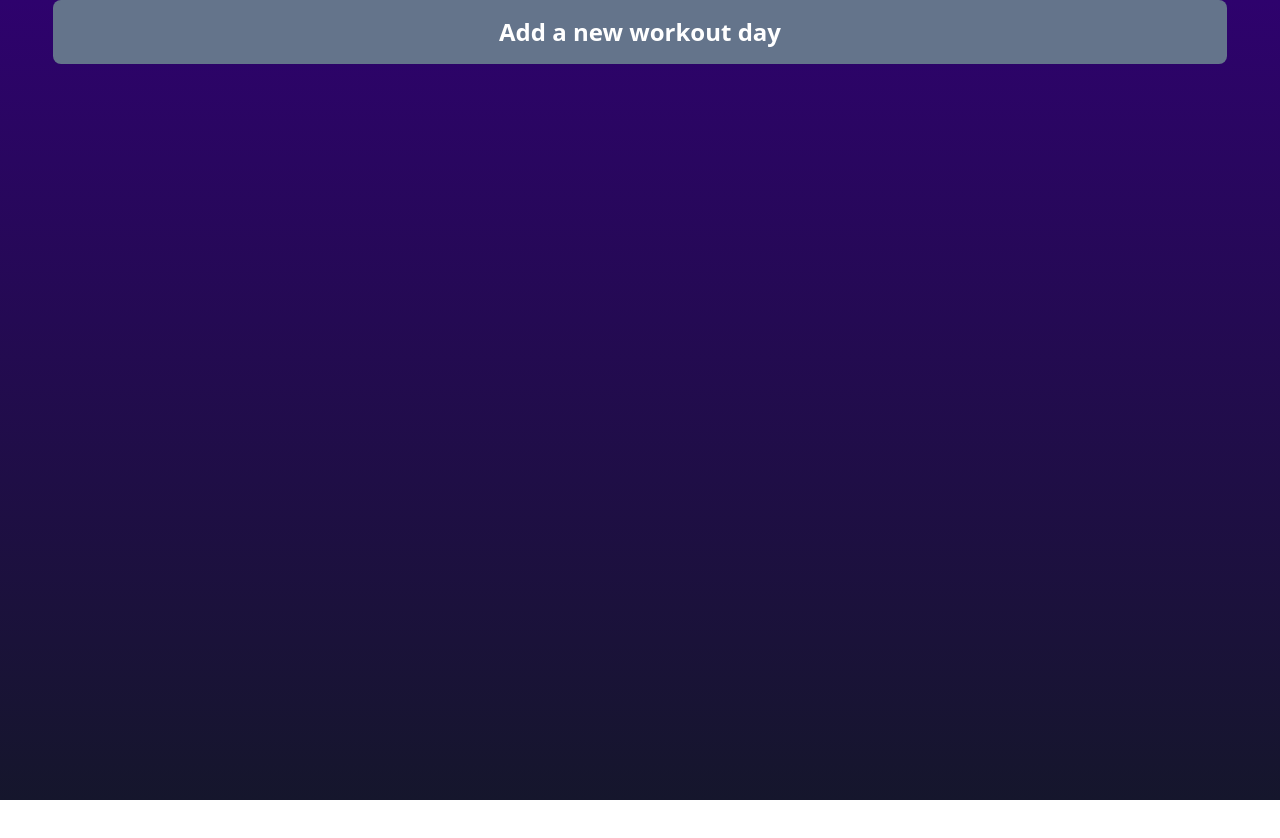
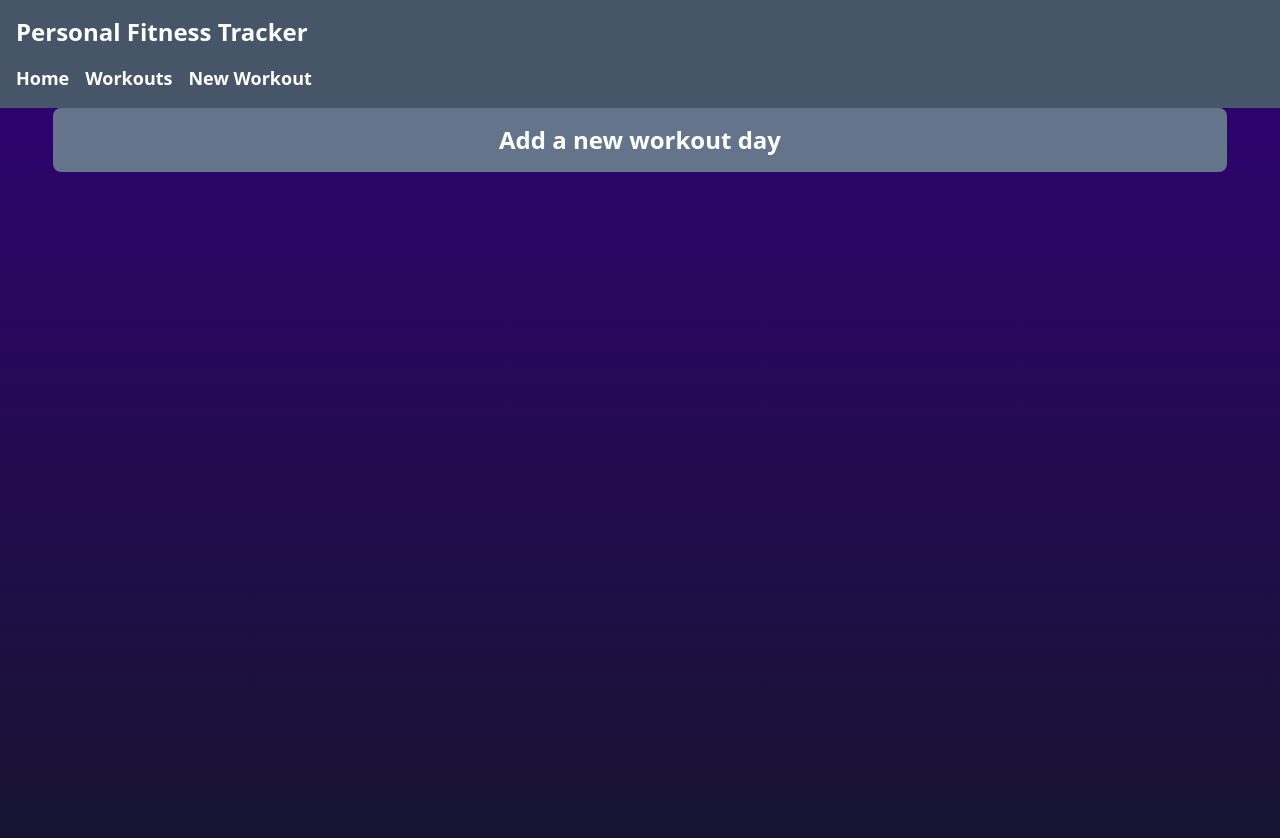
Before and after one commit to abdihashii/personal-fitness-tracker, a Next.js app in the folder personal-fitness-tracker/: page / in a window 1280 px wide. Shown: the top 838 px of the page. Before the commit the page ends 800 px from the top, so only its background shows below. Built offline with nearby package versions, Linux system fonts and the light colour scheme.

Commit message:
add layout

```diff
--- /dev/null
+++ b/personal-fitness-tracker/src/components/layout/index.tsx
@@ -0,0 +1,27 @@
+import Link from "next/link";
+
+const Layout = ({ children }: { children: React.ReactNode }) => {
+  return (
+    <div>
+      <header className="bg-slate-600 px-4 py-4 text-white">
+        <h1 className="text-2xl font-semibold">Personal Fitness Tracker</h1>
+        <nav className="mt-4 flex flex-row gap-4">
+          <Link href="/" className="text-lg font-semibold">
+            Home
+          </Link>
+          <Link href="/workouts" className="text-lg font-semibold">
+            Workouts
+          </Link>
+          <Link href="/new-workout" className="text-lg font-semibold">
+            New Workout
+          </Link>
+        </nav>
+      </header>
+      <main className="flex min-h-screen flex-col gap-10 bg-gradient-to-b from-[#2e026d] to-[#15162c]">
+        {children}
+      </main>
+    </div>
+  );
+};
+
+export default Layout;
--- a/personal-fitness-tracker/src/pages/index.tsx
+++ b/personal-fitness-tracker/src/pages/index.tsx
@@ -10,347 +10,10 @@ import type {
 } from "~/types/workoutTypes";
 import { workoutDaysAtom } from "~/store.ts/workoutStore";
 import { useAtom } from "jotai";
+import Layout from "~/components/layout";
 
 const Home: NextPage = () => {
   const [workoutDays] = useAtom(workoutDaysAtom);
-
-  /**
-
-    workoutDays: [
-      workoutDay: {
-        name: string,
-        warmups: [
-          {
-            name: string,
-            reps: string | number,
-            link: string,
-          },
-        ],
-        workouts: [
-          workoutGroup: {
-            name: string,
-            exercises: [
-              {
-                name: string,
-                sets: number,
-                reps: string | number,
-                link: string,
-              },
-            ],
-          }
-        ]
-      }
-
-   */
-
-  // const workoutDays: WorkoutDaysType = [
-  //   {
-  //     name: "Workout A",
-  //     warmups: [
-  //       {
-  //         name: "Squat to stand",
-  //         reps: 10,
-  //         link: "https://youtu.be/nyhVQKfLKWE",
-  //       },
-  //       {
-  //         name: "Climber + Rotation",
-  //         reps: "5 each side",
-  //         link: "https://youtu.be/rNfo8M0dMTo",
-  //       },
-  //       {
-  //         name: "Handcuffs",
-  //         reps: 10,
-  //         link: "https://youtu.be/JUsnVN_CAXs",
-  //       },
-  //       {
-  //         name: "Windshield Wiper",
-  //         reps: "10 each side",
-  //         link: "https://youtu.be/h6AUC5JrZ3g",
-  //       },
-  //       {
-  //         name: "Alternate 90/90",
-  //         reps: "5 each side",
-  //         link: "https://youtu.be/I1JzHCaa1Ak",
-  //       },
-  //     ],
-  //     workouts: [
-  //       {
-  //         name: "Legs",
-  //         exercises: [
-  //           {
-  //             name: "Goblet Squat",
-  //             sets: 3,
-  //             reps: "8 - 10",
-  //             link: "https://youtu.be/X5V33YTQBcY",
-  //           },
-  //           {
-  //             name: "Ball SHELC",
-  //             sets: 3,
-  //             reps: "8 - 10",
-  //             link: "https://youtu.be/fxRSCSmymXo",
-  //           },
-  //         ],
-  //       },
-  //       {
-  //         name: "Chest & Back",
-  //         exercises: [
-  //           {
-  //             name: "DB Bench Press",
-  //             sets: 3,
-  //             reps: "8 - 10",
-  //             link: "https://youtu.be/KpQ1TouRHNo",
-  //           },
-  //           {
-  //             name: "1 Arm DB Row",
-  //             sets: 3,
-  //             reps: "8 - 10",
-  //             link: "https://youtu.be/-zXFfe2eMA0",
-  //           },
-  //         ],
-  //       },
-  //       {
-  //         name: "Arms",
-  //         exercises: [
-  //           {
-  //             name: "Standing DB Curl",
-  //             sets: 3,
-  //             reps: "8 - 10",
-  //             link: "https://youtu.be/d_y_7V6eTu8",
-  //           },
-  //           {
-  //             name: "DB Overhead Tricep Extension",
-  //             sets: 3,
-  //             reps: "8 - 10",
-  //             link: "https://youtu.be/D0omx6lUSpk",
-  //           },
-  //         ],
-  //       },
-  //       {
-  //         name: "Core",
-  //         exercises: [
-  //           {
-  //             name: "Front Plank",
-  //             sets: 3,
-  //             reps: "30s - 1min",
-  //             link: "https://youtu.be/VSa4AUsyJ4A",
-  //           },
-  //           {
-  //             name: "Side Plank",
-  //             sets: 3,
-  //             reps: "30s - 1min",
-  //             link: "https://youtu.be/Lz97M6mdIt8",
-  //           },
-  //         ],
-  //       },
-  //     ],
-  //   },
-  //   {
-  //     name: "Workout B",
-  //     warmups: [
-  //       {
-  //         name: "Atlas lunge",
-  //         reps: "5 each leg",
-  //         link: "https://youtu.be/7KL3sidkwjg",
-  //       },
-  //       {
-  //         name: "Yoga plex + cobra",
-  //         reps: 10,
-  //         link: "https://youtu.be/EWwlcKfWMus",
-  //       },
-  //       {
-  //         name: "Superman + Retraction",
-  //         reps: 10,
-  //         link: "https://youtu.be/xPP4dRQ69sU",
-  //       },
-  //       {
-  //         name: "Active Inner Leg",
-  //         reps: "10 each leg",
-  //         link: "https://youtu.be/HWYoKGRLjB0",
-  //       },
-  //       {
-  //         name: "Triangle bridge",
-  //         reps: "10 each leg",
-  //         link: "https://youtu.be/Vs2ivDsout8",
-  //       },
-  //     ],
-  //     workouts: [
-  //       {
-  //         name: "Legs",
-  //         exercises: [
-  //           {
-  //             name: "DB Hip Hinge",
-  //             weight: 20,
-  //             sets: 3,
-  //             reps: "8 - 10",
-  //             link: "https://youtu.be/Q60i-KPepdI",
-  //           },
-  //           {
-  //             name: "Bodyweight Lunge",
-  //             sets: 3,
-  //             reps: "8 - 10",
-  //             link: "https://youtu.be/NgwW8Wf_75Q",
-  //           },
-  //         ],
-  //       },
-  //       {
-  //         name: "Shoulders & Back",
-  //         exercises: [
-  //           {
-  //             name: "Standing DB Press",
-  //             weight: 20,
-  //             sets: 3,
-  //             reps: "8 - 10",
-  //             link: "https://youtu.be/9J8vbaBX5S8",
-  //           },
-  //           {
-  //             name: "Band Pull Apart",
-  //             sets: 3,
-  //             reps: "8 - 10",
-  //             link: "https://youtu.be/r4Vee8cA7qE",
-  //           },
-  //         ],
-  //       },
-  //       {
-  //         name: "Arms",
-  //         exercises: [
-  //           {
-  //             name: "Standing hammer curl",
-  //             weight: 20,
-  //             sets: 3,
-  //             reps: "8 - 10",
-  //             link: "https://youtu.be/brg7e-1Fu1U",
-  //           },
-  //           {
-  //             name: "Lying tricep extension",
-  //             weight: 20,
-  //             sets: 3,
-  //             reps: "8 - 10",
-  //             link: "https://youtu.be/5KRfE04LMkQ",
-  //           },
-  //         ],
-  //       },
-  //       {
-  //         name: "Core",
-  //         exercises: [
-  //           {
-  //             name: "Russian Twist",
-  //             weight: 20,
-  //             sets: 3,
-  //             reps: "8 - 10",
-  //             link: "https://youtu.be/kIbk6CsyFE4",
-  //           },
-  //           {
-  //             name: "Leg lift",
-  //             sets: 3,
-  //             reps: "8 - 10",
-  //             link: "https://youtu.be/w1VQYMQGwDI",
-  //           },
-  //         ],
-  //       },
-  //     ],
-  //   },
-  //   {
-  //     name: "Workout C",
-  //     warmups: [
-  //       {
-  //         name: "Arm Circles",
-  //         reps: "10 each way",
-  //         link: "https://youtu.be/eqJaq8SJD6A",
-  //       },
-  //       {
-  //         name: "Torso Twist",
-  //         reps: "10 each way",
-  //         link: "https://youtu.be/eaWbfY4XUfk",
-  //       },
-  //       {
-  //         name: "Cossack lunge",
-  //         reps: "10 each leg",
-  //         link: "https://youtu.be/M7xrXZPgIqs",
-  //       },
-  //       {
-  //         name: "Reach through",
-  //         reps: "5 each side",
-  //         link: "https://youtu.be/cwKiM3Rq9p4",
-  //       },
-  //       {
-  //         name: "Active Super Hip",
-  //         reps: "10 each leg",
-  //         link: "https://youtu.be/LHKvP_9GPGI",
-  //       },
-  //     ],
-  //     workouts: [
-  //       {
-  //         name: "Chest & Back",
-  //         exercises: [
-  //           {
-  //             name: "DB Chest Fly",
-  //             weight: 20,
-  //             sets: 3,
-  //             reps: "8 - 10",
-  //             link: "https://youtu.be/j2qr9vt9NJE",
-  //           },
-  //           {
-  //             name: "DB Reverse Fly",
-  //             sets: 3,
-  //             reps: "8 - 10",
-  //             link: "https://youtu.be/WhiKC0IYnWY",
-  //           },
-  //         ],
-  //       },
-  //       {
-  //         name: "Arms",
-  //         exercises: [
-  //           {
-  //             name: "Band curl",
-  //             sets: 3,
-  //             reps: "8 - 10",
-  //             link: "https://youtu.be/59fLoQOoEKg",
-  //           },
-  //           {
-  //             name: "Band pressdown",
-  //             sets: 3,
-  //             reps: "8 - 10",
-  //             link: "https://youtu.be/DnBxZwrMEYM",
-  //           },
-  //         ],
-  //       },
-  //       {
-  //         name: "Calfs",
-  //         exercises: [
-  //           {
-  //             name: "Calf raises",
-  //             sets: 3,
-  //             reps: "15 - 20",
-  //             link: "https://youtu.be/lcPCkR8rWCE",
-  //           },
-  //           {
-  //             name: "Wall tib raise",
-  //             sets: 3,
-  //             reps: "15 - 20",
-  //             link: "https://youtu.be/J3TOKhRDSkc",
-  //           },
-  //         ],
-  //       },
-  //       {
-  //         name: "Core",
-  //         exercises: [
-  //           {
-  //             name: "Alternate V-up",
-  //             sets: 3,
-  //             reps: "8 - 10",
-  //             link: "https://youtu.be/gBGbbRloq_o",
-  //           },
-  //           {
-  //             name: "DB Chop",
-  //             sets: 3,
-  //             reps: "8 - 10",
-  //             link: "https://youtu.be/0frcbsdlczM",
-  //           },
-  //         ],
-  //       },
-  //     ],
-  //   },
-  // ];
 
   return (
     <>
@@ -358,7 +21,7 @@ const Home: NextPage = () => {
         <title>Personal Fitness Tracker</title>
         <meta name="description" content="Track my workouts" />
       </Head>
-      <main className="flex min-h-screen flex-col gap-10 bg-gradient-to-b from-[#2e026d] to-[#15162c]">
+      <Layout>
         {workoutDays.map((day: WorkoutDayType) => {
           return (
             <section
@@ -435,7 +98,7 @@ const Home: NextPage = () => {
         >
           Add a new workout day
         </Link>
-      </main>
+      </Layout>
     </>
   );
 };
```
